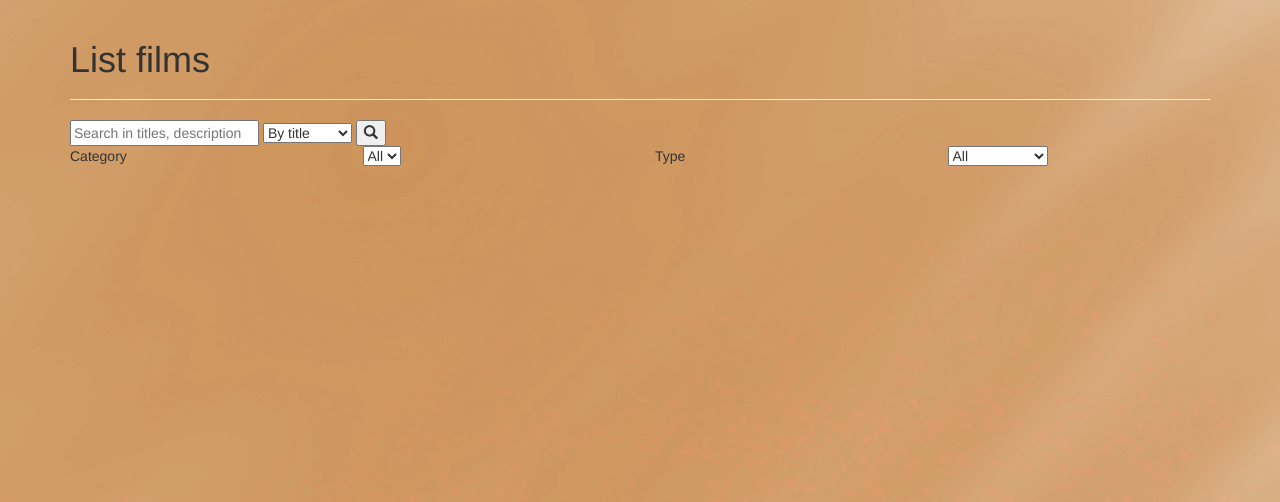
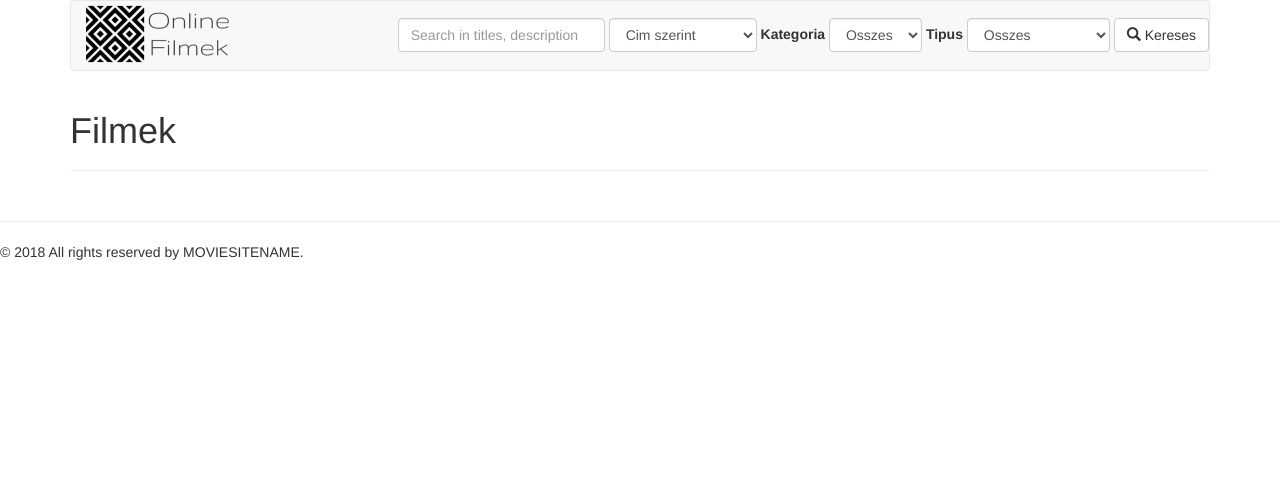
Before and after one commit to sooserno20/filmezz, a Django app: page / in a window 1280 px wide. Shown: the top 502 px of the page. Run offline with Django 3.2, Linux system fonts and the light colour scheme; data that the repository does not hold is empty; some libraries are stand-ins or nearby versions.

Commit message:
frontend remake

```diff
--- a/core/templates/core/base.html
+++ b/core/templates/core/base.html
@@ -5,7 +5,7 @@
     <meta charset="UTF-8">
     <meta http-equiv="X-UA-COMPATIBLE" content="IE=edge">
     <meta name="viewport" content="width = device-width, initial-scale = 1">
-    <title>Filmek</title>
+    <title>MOVIESITENAME</title>
     <link rel="stylesheet" type="text/css" href="https://maxcdn.bootstrapcdn.com/bootstrap/3.3.7/css/bootstrap.min.css">
     <link rel="stylesheet" type="text/css" href="{% static "css/main.css" %}">
     <script
@@ -15,7 +15,62 @@
     </script>
 </head>
 <body>
-    {% block content %}
-    {% endblock %}
+    <div class="container">
+        {% block header %}
+        <nav class="navbar navbar-default">
+            <div class="container-fluid">
+                <div class="navbar-header">
+                    <a href="{% url 'movie-list' %}">
+                        <img src="{% static 'images/logo.png' %}" width="150" />
+                    </a>
+                </div>
+                <div class="navbar-right margin-top-17">
+                    <form method="GET" action="" class="form-inline">
+                        <div class="form-group">
+                            <input type="text" value="{{ request.GET.search }}" name='search'
+                               placeholder="Search in titles, description" class="form-control">
+
+                        </div>
+                        <div class="form-group">
+                            <select name="search_by" class="form-control">
+                                <option value="title" selected>Cim szerint</option>
+                                <option value="actors">Szinesz szerint</option>
+                                <option value="directors">Rendezo szerint</option>
+                            </select>
+                        </div>
+                        <div class="form-group">
+                            <label for="exampleInputEmail3">Kategoria</label>
+                            <select name="category" class="form-control">
+                                <option value='All' selected>Osszes</option>
+                                {% for option in category_options %}
+                                    <option value={{ option }}>{{ option }}</option>
+                                {% endfor %}
+                            </select>
+                        </div>
+                        <div class="form-group">
+                            <label for="exampleInputEmail3">Tipus</label>
+                            <select name="category" class="form-control">
+                                <option value='All' selected>Osszes</option>
+                                <option value='movie'>Csak filmek</option>
+                                <option value='series'>Csak sorozatok</option>
+                            </select>
+                        </div>
+                        <button type="submit" value="Search" class="btn btn-default">
+                            <span class="glyphicon glyphicon-search"></span>&nbsp;Kereses
+                        </button>
+                    </form>
+                </div>
+            </div>
+        </nav>
+        {% endblock %}
+        {% block content %}
+        {% endblock %}
+        {% block footer %}
+        <footer style="margin-top 50px;">
+            <hr>
+            <p>© 2018 All rights reserved by MOVIESITENAME.</p>
+        </footer>
+        {% endblock footer %}
+    </div>
 </body>
 </html>
--- a/core/templates/core/movie_list.html
+++ b/core/templates/core/movie_list.html
@@ -3,64 +3,30 @@
 {% load cloudinary %}
 
 {% block content %}
-    <div class="container">
     <div class="page-header">
-            <h1>List films</h1>
+        <h1>Filmek</h1>
     </div>
-        <form method="GET" action="">
-            <input type="text" value="{{ request.GET.search }}" name='search'
-                   placeholder="Search in titles, description">
-            <select name="search_by">
-                <option value="title" selected>By title</option>
-                <option value="actors">By actor</option>
-                <option value="directors">By director</option>
-            </select>
-            <button type="submit" value="Search">
-                <span class="glyphicon glyphicon-search"></span>
-            </button>
-        </form>
-
-        <div id="extended_search">
     <div class="row">
-                <div class="col-lg-3 col-xs-6">
-                    Category
-                </div>
-                <div class="col-lg-3 col-xs-6">
-                    <select name="category">
-                        <option value='All' selected>All</option>
-                        {% for option in category_options %}
-                            <option value={{ option }}>{{ option }}</option>
-                        {% endfor %}
-                    </select>
-                </div>
-                <div class="col-lg-3 col-xs-6">
-                    Type
-                </div>
-                <div class="col-lg-3 col-xs-6">
-                    <select name="type">
-                        <option value='All' selected>All</option>
-                        <option value='movie'>Only movies</option>
-                        <option value='series'>Only series</option>
-                    </select>
-                </div>
-
-            </div>
-        </div>
-
-        <ul class="row list-unstyled">
         {% for movie in movie_list %}
+            <div class="col-lg-3 col-md-3 col-sm-4 text-center" style="padding-top: 10px; padding-bottom: 10px;">
                 <a href="{% url 'movie-detail' movie.id %}">
-                    <li class="col-md-2 col-sm-3 col-xs-6">
-                        {{ movie.title | slice:":20" }}
                     {% if movie.image_url %}
-                            {#                            {% cloudinary movie.image width=165 height=245 crop="fill" %}#}
+                        {# {% cloudinary movie.image width=165 height=245 crop="fill" %} #}
                         <img class="cover" src="{{ movie.image_url }}"/>
                     {% else %}
                         <img class="cover" src="{% static "images/_movie_image_default.jpg" %}"/>
                     {% endif %}
-                    </li>
                 </a>
+                <h5 style="padding-top: 10px;">
+                    <a href="{% url 'movie-detail' movie.id %}">
+                        {{ movie.title | slice:":20" }}
+                    </a>
+                </h5>
+            </div>
         {% endfor %}
+
+    </div>
+        <ul class="row list-unstyled">
         </ul>
 
         {% if is_paginated %}
--- a/static/css/main.css
+++ b/static/css/main.css
@@ -1,12 +1,3 @@
-.cover {
-    width: 100%;
-    height: 100%;
+.margin-top-17 {
+    margin-top: 17px;
 }
-
-body {
-    background-image: url("/static/images/3.png");
-    background-size: 100% 115%;
-    background-repeat: no-repeat;
-    background-attachment: fixed;
-    background-position: center;
-}
```
Also changed, not shown: core/templates/core/movie_detail.html (+29 -27 lines), requirements.txt (added, +15 -0 lines), static/images/logo.png (added). Lines whose indentation alone changed are shown as unchanged.
